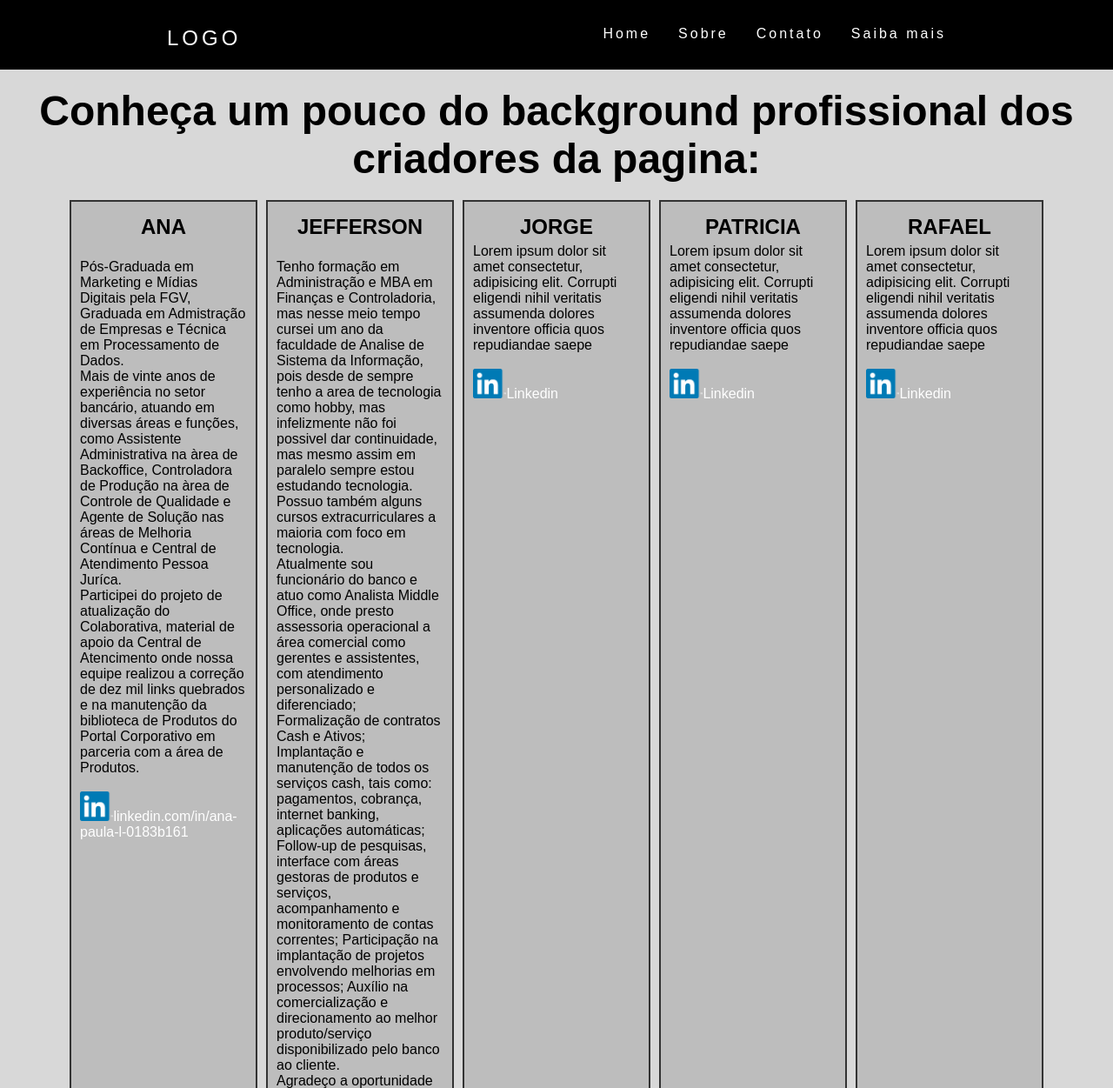
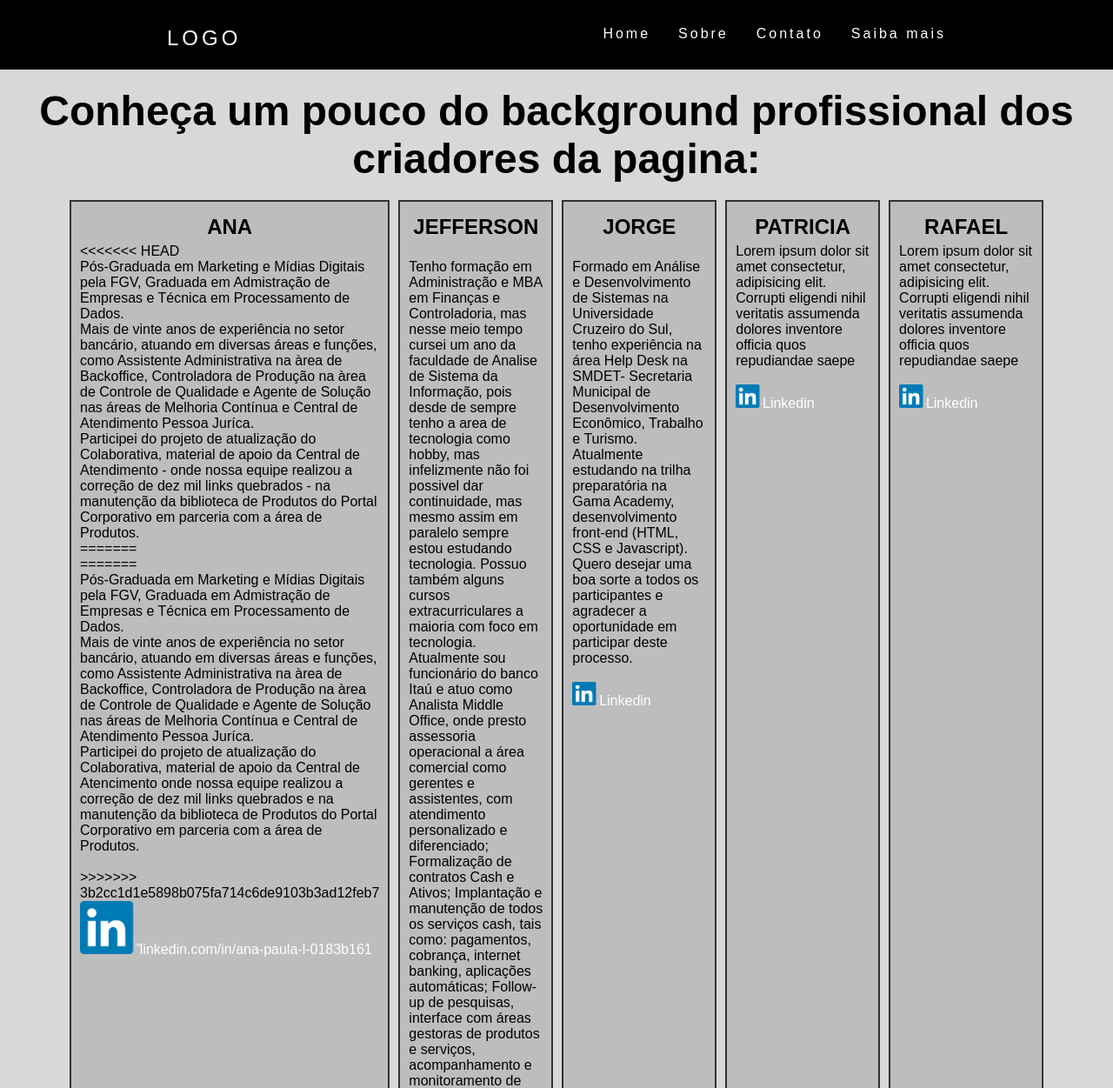
Before and after one commit to jefferson-ribeiro/Desafio-Grupo-PaginaCovidV3, a plain HTML site: page sobre.html in a window 1280 px wide. Shown: the top 1251 px of the page at 87% size. Drawn offline with Linux system fonts and the light colour scheme.

Commit message:
Add files via upload

```diff
--- a/sobre.html
+++ b/sobre.html
@@ -27,12 +27,19 @@
     <section class="container-sobre">
         <div class="item item-1">
             <h2>ANA</h2>
+<<<<<<< HEAD
+            <p>Pós-Graduada em Marketing e Mídias Digitais pela FGV, Graduada em Admistração de Empresas e Técnica em Processamento de Dados.</p>
+            <p>Mais de vinte anos de experiência no setor bancário, atuando em diversas áreas e funções, como Assistente Administrativa na àrea de Backoffice, Controladora de Produção na àrea de Controle de Qualidade e Agente de Solução nas áreas de Melhoria Contínua e Central de Atendimento Pessoa Juríca.</p>
+            <p>Participei do projeto de atualização do Colaborativa, material de apoio da Central de Atendimento - onde nossa equipe realizou a correção de dez mil links quebrados - na manutenção da biblioteca de Produtos do Portal Corporativo em parceria com a área de Produtos.</p>
+=======     <br>
+=======
             <br>
             <p>Pós-Graduada em Marketing e Mídias Digitais pela FGV, Graduada em Admistração de Empresas e Técnica em Processamento de Dados.</p>
             <p>Mais de vinte anos de experiência no setor bancário, atuando em diversas áreas e funções, como Assistente Administrativa na àrea de Backoffice, Controladora de Produção na àrea de Controle de Qualidade e Agente de Solução nas áreas de Melhoria Contínua e Central de Atendimento Pessoa Juríca.</p>
             <p>Participei do projeto de atualização do Colaborativa, material de apoio da Central de Atencimento onde nossa equipe realizou a correção de dez mil links quebrados e na manutenção da biblioteca de Produtos do Portal Corporativo em parceria com a área de Produtos.</p>
 
             <br>
+>>>>>>> 3b2cc1d1e5898b075fa714c6de9103b3ad12feb7
             <div>
                 <img id="linkedin" src="imagens/linkedin-logo.png"><a href="">linkedin.com/in/ana-paula-l-0183b161</a>
             </div>
@@ -41,7 +48,7 @@
                 <h2>JEFFERSON</h2>
                 <br>
                 <p>Tenho formação em Administração e MBA em Finanças e Controladoria, mas nesse meio tempo cursei um ano da faculdade de Analise de Sistema da Informação, pois desde de sempre tenho a area de tecnologia como hobby, mas infelizmente não foi possivel dar continuidade, mas mesmo assim em paralelo sempre estou estudando tecnologia. Possuo também alguns cursos extracurriculares a maioria com foco em tecnologia.</p>
-                <p>Atualmente sou funcionário do banco e atuo como Analista Middle Office, onde presto assessoria operacional a área comercial como gerentes e assistentes, com atendimento personalizado e diferenciado; Formalização de contratos Cash e Ativos; Implantação e manutenção de todos os serviços cash, tais como: pagamentos, cobrança, internet banking, aplicações automáticas; Follow-up de pesquisas, interface com áreas gestoras de produtos e serviços, acompanhamento e monitoramento de contas correntes; Participação na implantação de projetos envolvendo melhorias em processos; Auxílio na comercialização e direcionamento ao melhor produto/serviço disponibilizado pelo banco ao cliente.</p>
+                <p>Atualmente sou funcionário do banco Itaú e atuo como Analista Middle Office, onde presto assessoria operacional a área comercial como gerentes e assistentes, com atendimento personalizado e diferenciado; Formalização de contratos Cash e Ativos; Implantação e manutenção de todos os serviços cash, tais como: pagamentos, cobrança, internet banking, aplicações automáticas; Follow-up de pesquisas, interface com áreas gestoras de produtos e serviços, acompanhamento e monitoramento de contas correntes; Participação na implantação de projetos envolvendo melhorias em processos; Auxílio na comercialização e direcionamento ao melhor produto/serviço disponibilizado pelo banco ao cliente.</p>
                 <p>Agradeço a oportunidade em participar deste processo que além de agregar conhecimento, é muito gratificante a oportunidade de atuar na area que sempre tive vontade.</p>
                 <p>Um abraço e boa sorte a todos os parcipantes!</p>
                 <br>
@@ -50,12 +57,15 @@
                 </div>
         </div>
         <div class="item item-3">
-            <h2>JORGE</h2>
-            <p>Lorem ipsum dolor sit amet consectetur, adipisicing elit. Corrupti eligendi nihil veritatis assumenda dolores inventore officia quos repudiandae saepe</p>
-            <br>
-            <div>
-                <img id="linkedin" src="imagens/linkedin-logo.png"><a href="">Linkedin</a>
-            </div>
+                <h2>JORGE</h2>
+                <br>
+                <p>Formado em Análise e Desenvolvimento de Sistemas na Universidade Cruzeiro do Sul, tenho experiência na área Help Desk na SMDET- Secretaria Municipal de Desenvolvimento Econômico, Trabalho e Turismo.</p>
+                <p>Atualmente estudando na trilha preparatória na Gama Academy, desenvolvimento front-end (HTML, CSS e Javascript).</p>
+                <p>Quero desejar uma boa sorte a todos os participantes e agradecer a oportunidade em participar deste processo.</p>
+                <br>
+                <div>
+                <img id="linkedin" src="imagens/linkedin-logo.png"><a href="https://www.linkedin.com/in/jorge-francisco-vieira-silvestre-/">Linkedin</a>
+                </div>
         </div>
         <div class="item item-4">
             <h2>PATRICIA</h2>
```
Also changed, not shown: contato.html (line endings or trailing spaces), index.html (line endings or trailing spaces), mais.html (line endings or trailing spaces), style.css (line endings or trailing spaces), 1 other file.
